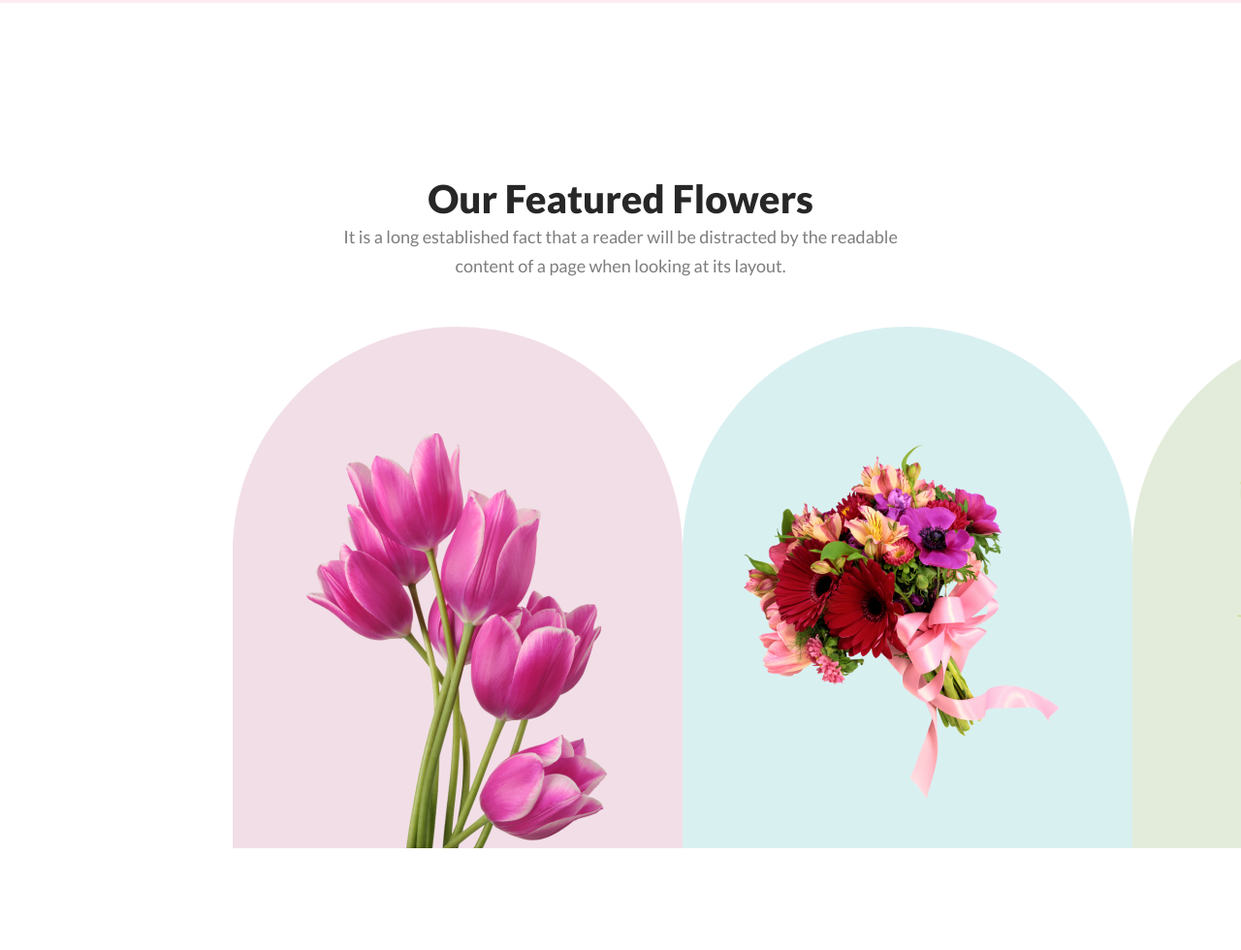
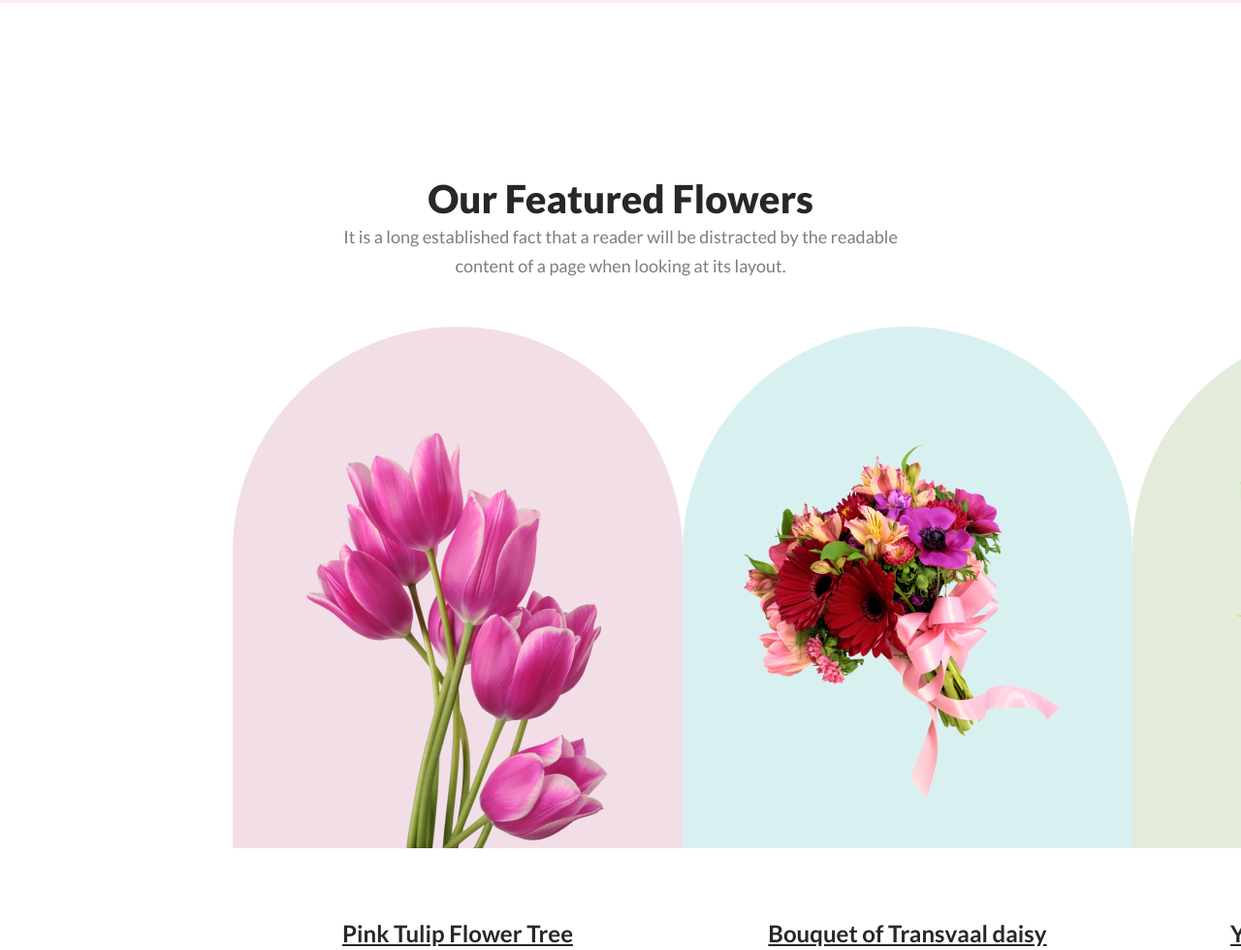
Before and after one commit to elpave86/flower-shop-assignment, a plain HTML site: page index.html in a window 1280 px wide. Shown: the part 850-1830 px from the top of the page at 97% size. Before the commit the page ends 1795 px from the top, so only its background shows below. Drawn offline with Linux system fonts and the light colour scheme.

Commit message:
second container finished perfectly

```diff
--- a/index.html
+++ b/index.html
@@ -52,16 +52,24 @@
 
             <div class="first-item">
                 <img id="first-item" src="./Flower Asset/pngwing 6.png" alt="">
+                <figcaption class="figcap">Pink Tulip Flower Tree</figcaption>
             </div>
             <div class="second-item">
                 <img id="second-item" src="./Flower Asset/pngwing 5.png" alt="">
+                <figcaption class="figcap">Bouquet of Transvaal daisy</figcaption>
             </div>
             <div class="third-item">
                 <img id="third-item" src="./Flower Asset/pngwing 7.png" alt="">
+                <figcaption class="figcap">Yellow Tulip Flower Tree</figcaption>
             </div>
 
         </div>
     </div>
+
+
+    <div class="third-container">
+
+    </div>
 </body>
 
 </html>
--- a/style.css
+++ b/style.css
@@ -50,7 +50,7 @@
 }
 
 .second-container {
-    height: 100vh;
+    height: 115vh;
 }
 
 .featured-title {
@@ -111,3 +111,13 @@ padding: 110px 78px 67px 76px;
 #third-item{
     padding: 67px 75px 67px 75px ;
 }
+.figcap{
+    color: #272727;
+    text-align: center;
+    font-family: Lato;
+    font-size: 24px;
+    font-style: normal;
+    font-weight: 700;
+    line-height: 35px;
+    text-decoration-line: underline;
+}
```
